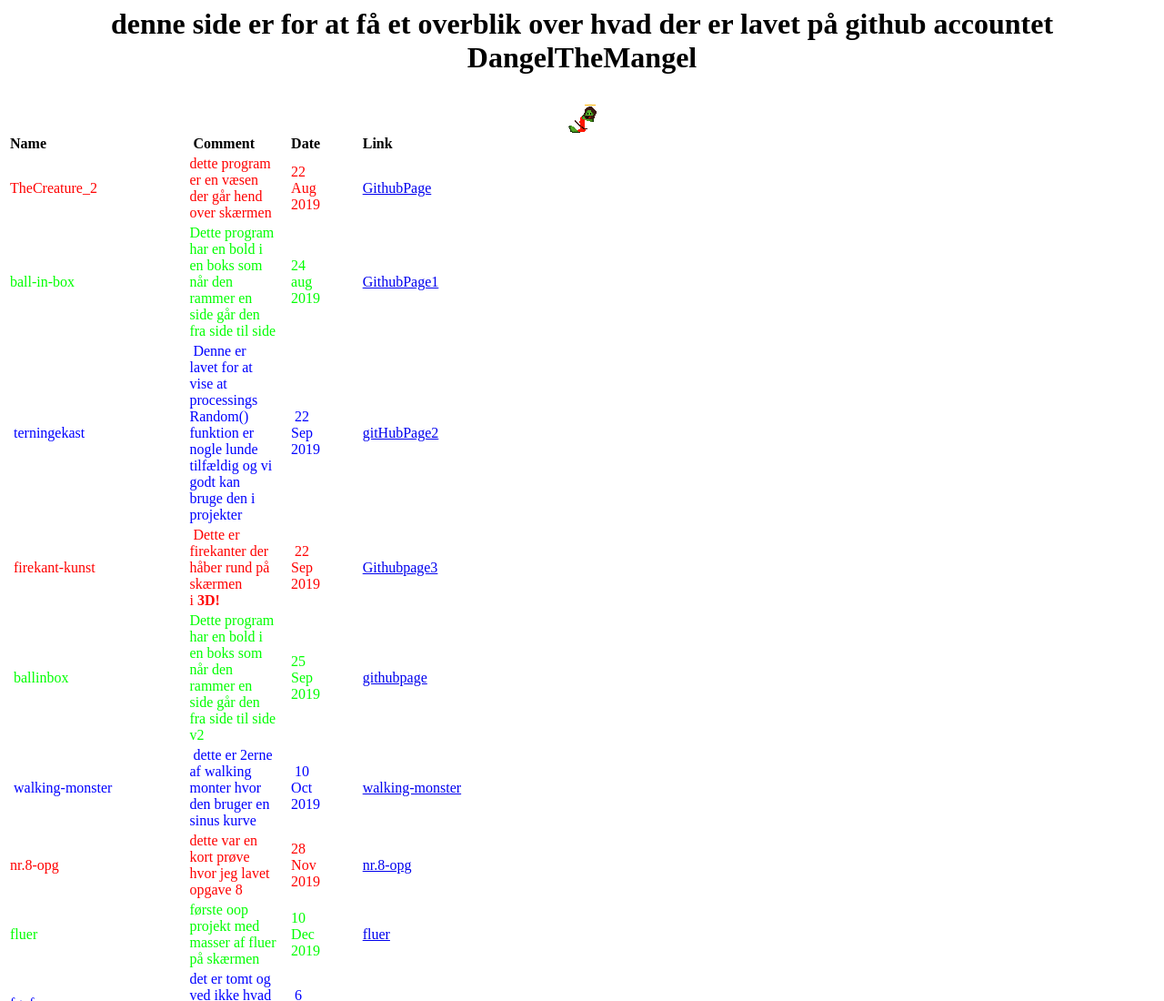
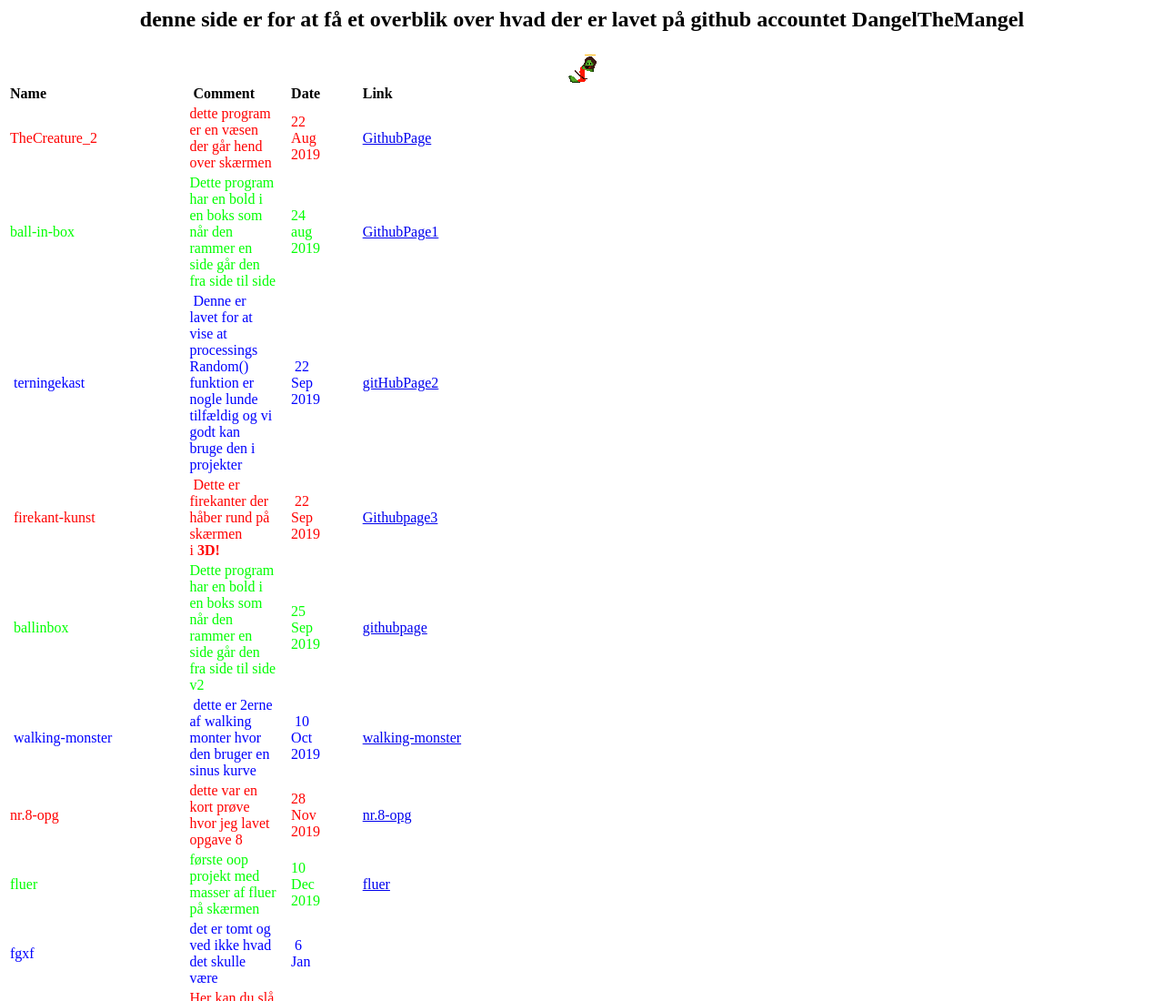
Before and after one commit to DangelTheMangel/DangelTheMangel.github.io, a plain HTML site: page index.html in a window 1280 px wide. Shown: the top 1100 px of the page at 91% size. Drawn offline with Linux system fonts and the light colour scheme.

Commit message:
Update index.html

```diff
--- a/index.html
+++ b/index.html
@@ -1,5 +1,5 @@
 <html>
-<h1 style="text-align:center;> Github DangelTheMangel overveiw !</h1>
+<h2 style="text-align:center;> Github DangelTheMangel overveiw !</h2>
 <p>denne side er for at f&aring; et overblik over hvad der er lavet p&aring; github accountet DangelTheMangel</p> <img src="jesuspickel.png" alt="Mega Cool"  width="32" height="32">
 <table style="width: 617px;">
 <tbody>
```
